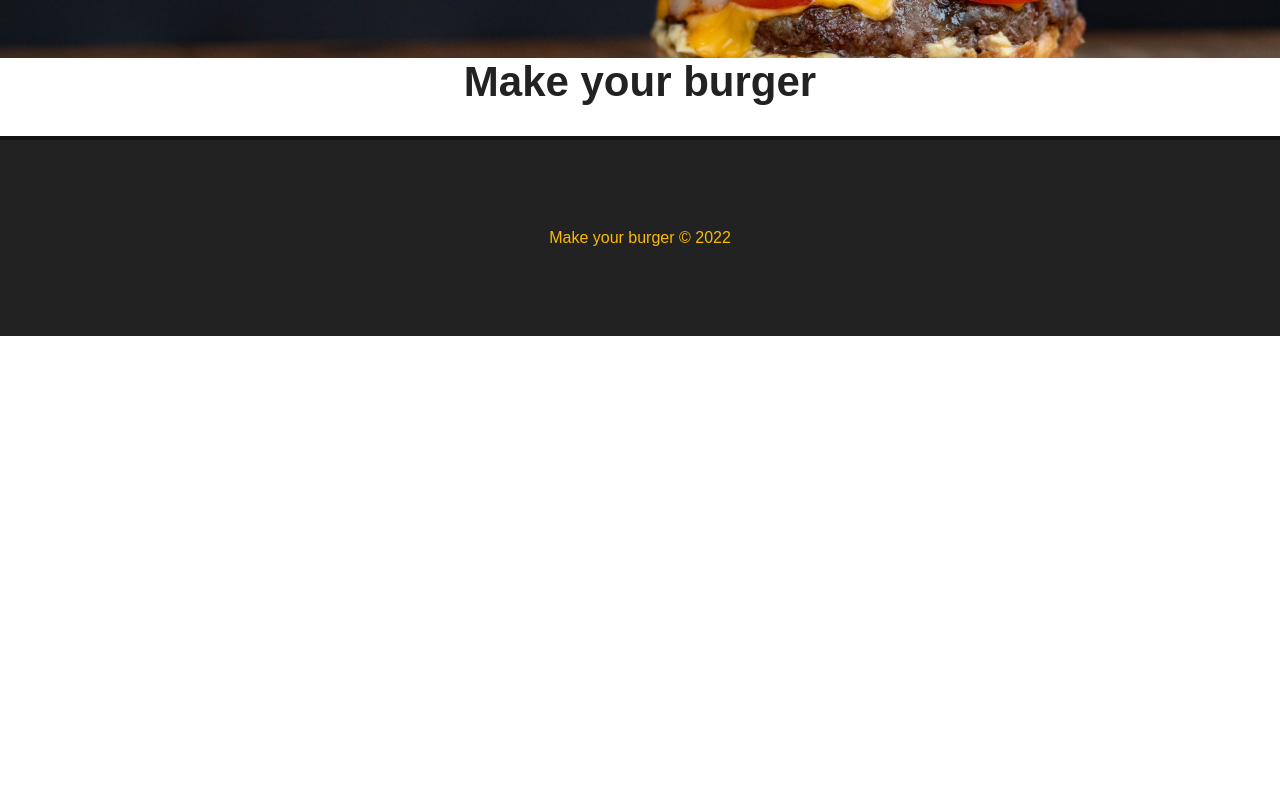
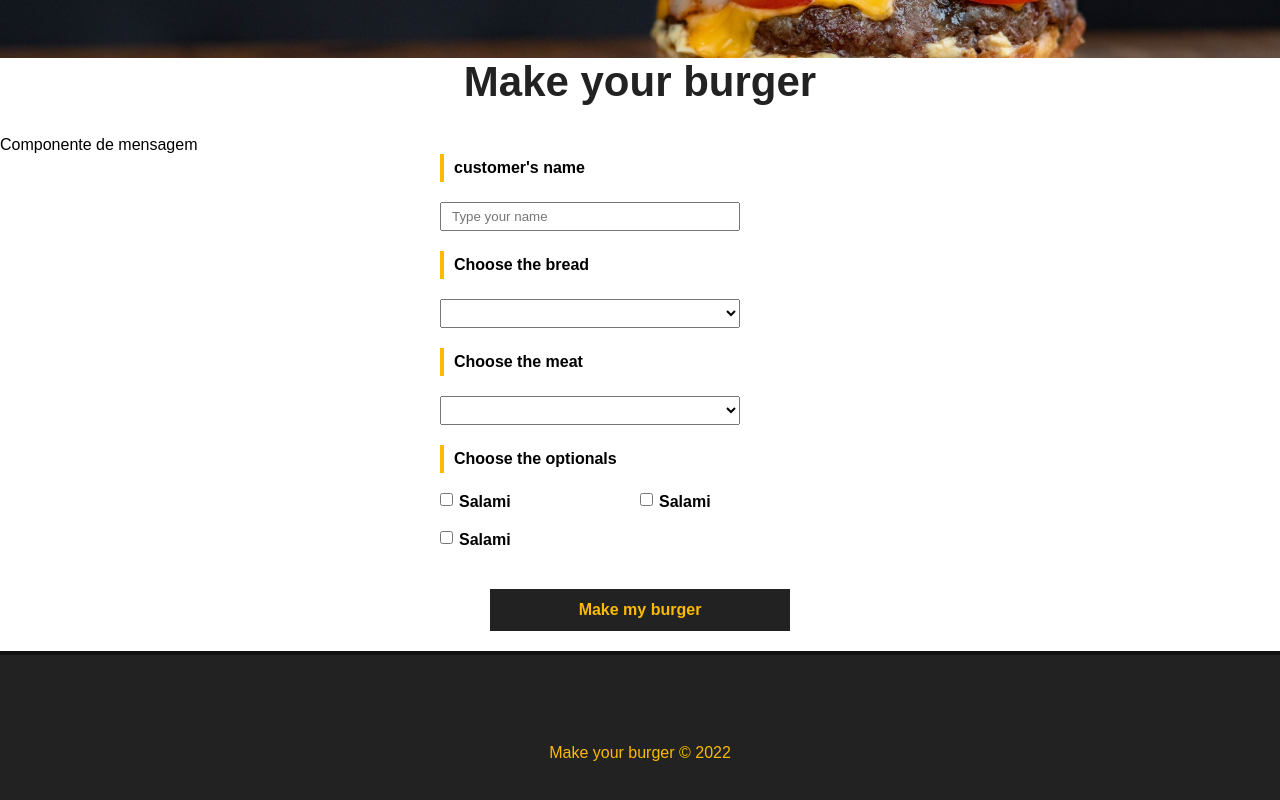
Before and after one commit to rivaldoSouzaS/make-your-buger, a Vue app: page / in a window 1280 px wide. Shown: the part 520-1320 px from the top of the page. Before the commit the page ends 856 px from the top, so only its background shows below. Built offline with nearby package versions, Linux system fonts and the light colour scheme.

Commit message:
Finalizando formulário de pedido

```diff
--- /dev/null
+++ b/src/components/BurgerForm.vue
@@ -0,0 +1,119 @@
+<template>
+    <div>
+        <p>Componente de mensagem</p>
+        <div>
+            <form id="burger-form">
+                <div class="input-container">
+                    <label for="name">customer's name</label>
+                    <input type="text" id="name" name="customersName" v-model="name" placeholder="Type your name">
+                </div>
+                <div class="input-container">
+                    <label for="bread">Choose the bread</label>
+                    <select name="bread" id="bread" v-model="bread">
+                        <option value="">Choose the bread</option>
+                        <option value="Integral">Integral</option>
+                    </select>
+                </div>
+                <div class="input-container">
+                    <label for="meat">Choose the meat</label>
+                    <select name="meat" id="meat" v-model="meat">
+                        <option value="">Choose the meat</option>
+                        <option value="Maminha">Maminha</option>
+                    </select>
+                </div>
+                <div id="optionals-container" class="input-container">
+                    <label id="optionals-title" for="optionals">Choose the optionals</label>
+                    <div class="checkbox-container">
+                        <input type="checkbox" name="optionals" v-model="optionals" value="Salami">
+                        <span>Salami</span>
+                    </div>
+                    <div class="checkbox-container">
+                        <input type="checkbox" name="optionals" v-model="optionals" value="Salami">
+                        <span>Salami</span>
+                    </div>
+                    <div class="checkbox-container">
+                        <input type="checkbox" name="optionals" v-model="optionals" value="Salami">
+                        <span>Salami</span>
+                    </div>
+                </div>
+                <div class="input-container">
+                    <input type="submit" class="submit" value="Make my burger">
+                </div>
+            </form>
+        </div>
+    </div>
+</template>
+
+<script>
+
+    export default{
+        name: 'BurgerForm'
+    }
+</script>
+
+<style scoped>
+    #burger-form{
+        max-width: 400px;
+        margin: 0px auto;
+    }
+
+    .input-container{
+        display: flex;
+        flex-direction: column;
+        margin-bottom: 20px;
+    }
+
+    label{
+        font-weight: bold;
+        margin-bottom: 20px;
+        padding: 5px 10px;
+        border-left: 4px solid #fcba03;
+    }
+
+    input, select{
+        padding: 5px 10px;
+        width: 300px;
+    }
+
+    #optionals-container{
+        flex-direction: row;
+        flex-wrap: wrap;
+    }
+
+    #optionals-title{
+        width: 100%;
+    }
+
+    .checkbox-container{
+        display: flex;
+        align-items: flex-start;
+        width: 50%;
+        margin-bottom: 20px;
+    }
+
+    .checkbox-container span, .checkbox-container input{
+        width: auto
+    }
+
+    .checkbox-container span{
+        margin-left: 6px;
+        font-weight: bold;
+    }
+
+    .submit{
+        background-color: #222;
+        color: #fcba03;
+        font-weight: bold;
+        border: 2px solid #222;
+        padding: 10px;
+        font-size: 16px;
+        margin: 0px auto;
+        cursor: pointer;
+        transition: .5s;
+    }
+
+    .submit:hover{
+        background-color: transparent;
+        color: #222
+    }
+</style>
--- a/src/views/HomeView.vue
+++ b/src/views/HomeView.vue
@@ -2,16 +2,19 @@
   <div class="main-container">
     <Banner/>
     <h1>Make your burger</h1>
+    <BurgerForm/>
   </div>
 </template>
 
 <script>
 
 import Banner from '../components/Banner.vue';
+import BurgerForm from '../components/BurgerForm.vue';
   export default{
     name: 'HomeView',
     components:{
-      Banner
+      Banner,
+      BurgerForm
     }
   }
 </script>
```
